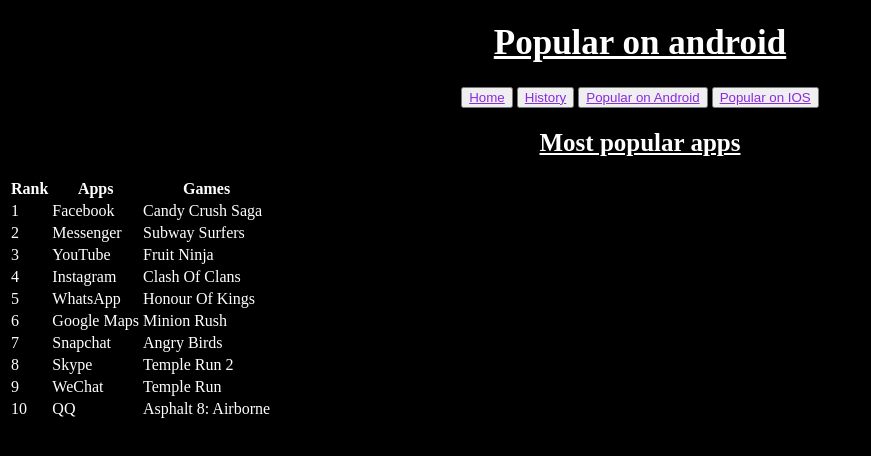
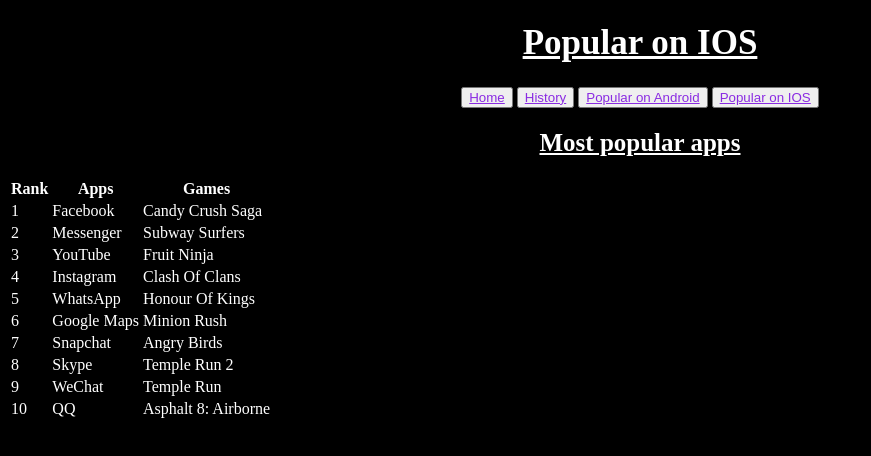
Before and after one commit to ColdHulkmask/uhhhh, a plain HTML site: page Popular_on_IOS.html in a window 1280 px wide. Shown: the whole page, without its empty margins (0-871 px from the left). Drawn offline with Linux system fonts and the light colour scheme.

Commit message:
Update Popular_on_IOS.html

```diff
--- a/Popular_on_IOS.html
+++ b/Popular_on_IOS.html
@@ -5,7 +5,7 @@
 
   </head>
   <body>
-    <h1>Popular on android</h1>
+    <h1>Popular on IOS</h1>
     <div class="navigation">
       <button><a href="index.html">Home</a></button>
       <button><a href="history.html">History</a></button>
```
